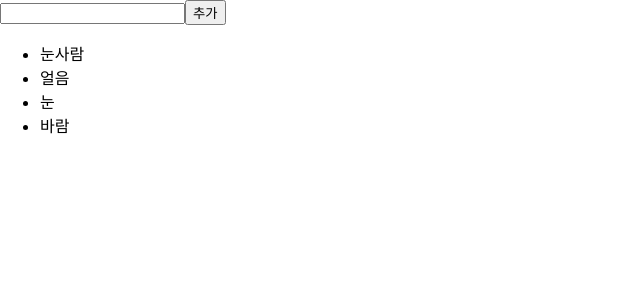
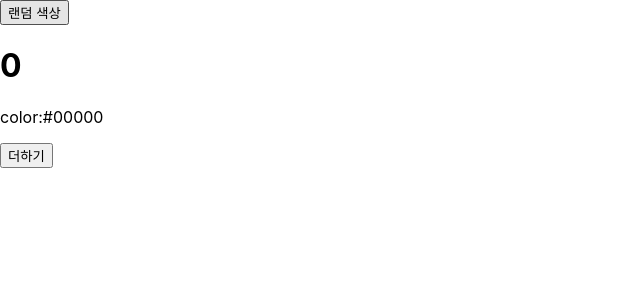
Before and after one commit to RATSENO/hello-react, a React (Create React App) app: page / in a window 1280 px wide. Shown: the top 300 px of the page, without its empty margins (0-640 px from the left). Built offline with nearby package versions, Linux system fonts and the light colour scheme.

Commit message:
라이프 사이클 메서드

```diff
--- a/src/App.js
+++ b/src/App.js
@@ -1,13 +1,29 @@
 import React, { Component } from "react";
-import IterationSample from "./IterationSample";
+import LifeCycleSample from "./LifeCycleSample";
+
+function getRandomColor() {
+  return "#" + Math.floor(Math.random() * 167777215).toString(16);
+}
 
 class App extends Component {
+  state = {
+    color: "#00000",
+  };
+
+  handleClick = () => {
+    this.setState({
+      color: getRandomColor(),
+    });
+  };
+
   render() {
     return (
-      <IterationSample></IterationSample>
-    )
+      <div>
+        <button onClick={this.handleClick}>랜덤 색상</button>
+        <LifeCycleSample color={this.state.color}></LifeCycleSample>
+      </div>
+    );
   }
 }
 
-
 export default App;
--- /dev/null
+++ b/src/LifeCycleSample.js
@@ -0,0 +1,81 @@
+import React, { Component } from "react";
+
+class LifeCycleSample extends Component {
+  state = {
+    number: 0,
+    color: null,
+  };
+
+  myRef = null;
+
+  constructor(props) {
+    super(props);
+  }
+
+  static getDerivedStateFromProps(nextProps, prevState) {
+    console.log("getDerivedStateFromProps");
+    if (nextProps.color !== prevState.color) {
+      return { color: nextProps.color };
+    }
+    return null;
+  }
+
+  componentDidMount() {
+    console.log("componentDidMount");
+  }
+
+  shouldComponentUpdate(nextProps, nextState) {
+    console.log("shouldComponentUpdate", nextProps, nextState);
+    return nextState.number % 10 !== 4;
+  }
+
+  componentWillUnmount() {
+    console.log("componentWillUnmount");
+  }
+
+  handleClick = () => {
+    this.setState({
+      number: this.state.number + 1,
+    });
+  };
+
+  getSnapshotBeforeUpdate(prevProps, prevState) {
+    console.log("getSnapshotBeforeUpdate");
+    if (prevProps.color !== this.props.color) {
+      return this.myRef.style.color;
+    }
+    return null;
+  }
+
+  componentDidUpdate(prevProps, prevState, snapshot) {
+    console.log("componentDidMount", prevProps, prevState);
+    if (snapshot) {
+      console.log("업데이트되기 직전 색상", snapshot);
+    }
+  }
+
+  render() {
+    console.log("render");
+
+    const style = {
+      color: this.props.color,
+    };
+
+    return (
+      <div>
+        <h1
+          style={style}
+          ref={(ref) => {
+            this.myRef = ref;
+          }}
+        >
+          {this.state.number}
+        </h1>
+        <p>color:{this.state.color}</p>
+        <button onClick={this.handleClick}>더하기</button>
+      </div>
+    );
+  }
+}
+
+export default LifeCycleSample;
```
